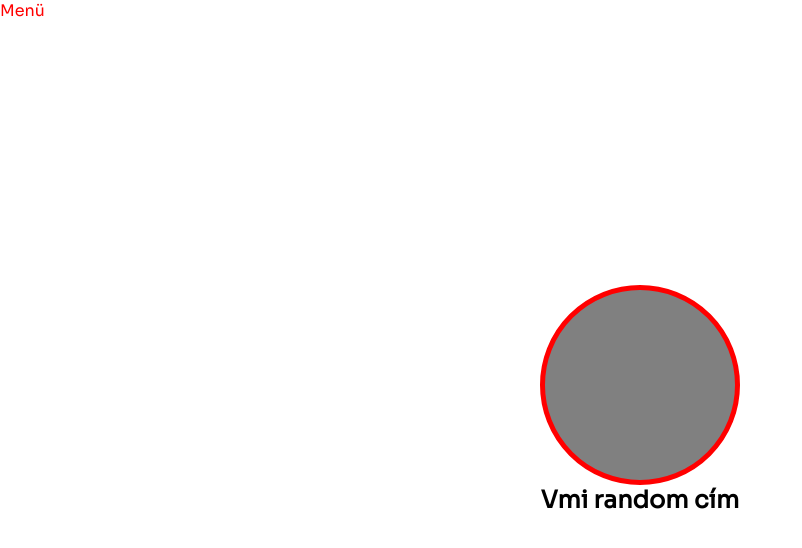
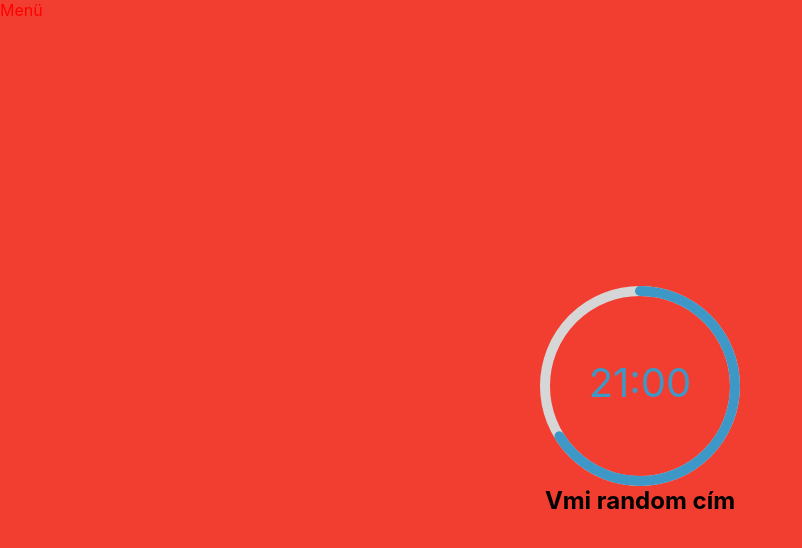
Before and after one commit to patakiIstvan/pomodoro, a React (Create React App) app: page / in a window 1280 px wide. Shown: the top 548 px of the page, without its empty margins (0-802 px from the left). Built offline with nearby package versions, Linux system fonts and the light colour scheme.

Commit message:
background can be changed

```diff
--- a/package.json
+++ b/package.json
@@ -7,6 +7,7 @@
     "@testing-library/react": "^12.1.3",
     "@testing-library/user-event": "^13.5.0",
     "react": "^17.0.2",
+    "react-circular-progressbar": "^2.0.4",
     "react-dom": "^17.0.2",
     "react-scripts": "5.0.0",
     "web-vitals": "^2.1.4"
--- a/public/index.html
+++ b/public/index.html
@@ -21,14 +21,14 @@
       work correctly both with client-side routing and a non-root public URL.
       Learn how to configure a non-root public URL by running `npm run build`.
     -->
-    <title>React App</title>
+    <title>Promodo</title>
+    <link rel="stylesheet" href="https://unicons.iconscout.com/release/v4.0.0/css/line.css">
     <style>
-        @import url('https://fonts.googleapis.com/css2?family=Sora&display=swap');
+        @import url('https://fonts.googleapis.com/css2?family=Gloria+Hallelujah&family=Inconsolata&family=Kaushan+Script&family=Pacifico&family=Quattrocento+Sans&family=Special+Elite&display=swap');
         *{
           margin: 0;
           padding: 0;
           box-sizing: border-box;
-          font-family: 'Sora', sans-serif;
         }
         body{
           position: relative;
--- a/src/App.js
+++ b/src/App.js
@@ -1,4 +1,4 @@
-import React, {useState} from 'react';
+import React, {useState, useEffect} from 'react';
 import './App.scss';
 import SettingsButton from './components/SettingsButton/SettingsButton';
 import SettingsSlidebar from './components/SettingsSlidebar/SettingsSlidebar';
@@ -8,12 +8,27 @@ function App() {
 const [isSettingsShown, setIsSettingsShown] = useState(false);
 const [promodoTime, setPromodoTime] = useState(25);
 const [breakTime, setBreakTime] = useState(5);
-const [timerColor, setTimerColor] = useState("red");
-const [fontStyle, setFontStyle] = useState('serif')
+const [themeColor, setThemeColor] = useState('c1');
+const [fontStyle, setFontStyle] = useState('f1')
+const [secLeft, setSecLeft] = useState(60*promodoTime)
+const [countingDown, isCountingDown] = useState(false)
 
 function toggleSettingsShown(){
   setIsSettingsShown(!isSettingsShown)
 }
+
+// Changes the remaining seconds into 00:00 format. Its something you could see on a microwave.
+const TimeDecor = (sec) => {
+  return(
+    `${(Math.floor(sec / 60)) > 9 ? '0' + Math.floor(sec / 60) : Math.floor(sec / 60)}
+    :
+    ${(sec % 60 > 9) ? sec % 60 : '0' + sec % 60}`
+  )
+}
+
+useEffect(() => {
+  TimeDecor(promodoTime)
+},[])
 
   return (
     <div className="App">
@@ -26,12 +41,15 @@ function toggleSettingsShown(){
      setPromodoTime={setPromodoTime}
      breakTime={breakTime}
      setBreakTime={setBreakTime}
-     timerColor={timerColor}
-     setTimerColor={setTimerColor}
+     themeColor={themeColor}
+     setThemeColor={setThemeColor}
      fonstStyle={fontStyle}
      setFontStyle={setFontStyle}
      />
-     <Timer/>
+     <Timer
+     promodoTime={promodoTime}
+     displayTime = {TimeDecor(secLeft)}
+     />
     </div>
   );
 }
--- a/src/App.scss
+++ b/src/App.scss
@@ -3,3 +3,8 @@
 @import './components/SettingsButton/SettingsButton';
 @import './components/SettingsSlidebar/SettingsSlidebar';
 @import './components/Timer/Timer';
+
+.App {
+  background-color: var(--themeColor);
+  transition: background-color 0.3s ease-in-out;
+}
--- a/src/components/SettingsSlidebar/SettingsSlidebar.jsx
+++ b/src/components/SettingsSlidebar/SettingsSlidebar.jsx
@@ -8,25 +8,36 @@ function SettingsSlidebar({
   setPromodoTime,
   breakTime,
   setBreakTime,
-  timerColor,
-  setTimerColor,
+  themeColor,
+  setThemeColor,
   fontStyle,
   setFontStyle
 }) {
 
+  const fonts = {
+    f1: `'Gloria Hallelujah', cursive`,
+    f2: `'Inconsolata', monospace`,
+    f3: `'Kaushan Script', cursive`,
+    f4: `'Pacifico', cursive`,
+    f5: `'Quattrocento Sans', sans-serif`,
+    f6: `'Special Elite', cursive`
+  }
+
   const colors = {
-    red: '#FF0000',
-    blue: '#0000FF',
-    purple: '#02FF00'
+    c1: '#F23E30',
+    c2: '#4B8689',
+    c3: '#4F52AF'
   }
 
   const saveSettings = e => {
     e.preventDefault();
     setPromodoTime(e.target.promodo.value)
     setBreakTime(e.target.promodoBreak.value)
-    setTimerColor(e.target.color.value)
+    setThemeColor(e.target.color.value)
     setFontStyle(e.target.style.value)
-    document.documentElement.style.setProperty("--timerColor", colors[e.target.color.value]);
+    console.log(themeColor)
+    document.documentElement.style.setProperty("--themeColor", colors[e.target.color.value]);
+    document.documentElement.style.setProperty("--fontStyle", fonts[e.target.style.value]);
   }
 
   return (
@@ -43,23 +54,23 @@ function SettingsSlidebar({
         </div>
         <div className="settings__item settings__color">
           <h3>Colors</h3>
-          <input type="radio" id="color1" name="color" value="red" defaultChecked={timerColor === 'red'} />
+          <input type="radio" id="color1" name="color" value="c1" defaultChecked={themeColor === 'c1'} />
           <label htmlFor="color1" className="clr1"></label>
 
-          <input type="radio" id="color2" name="color" value="blue" defaultChecked={timerColor === 'blue'} />
+          <input type="radio" id="color2" name="color" value="c2" defaultChecked={themeColor === 'c2'} />
           <label htmlFor="color2" className="clr2"></label>
 
-          <input type="radio" id="color3" name="color" value="purple" defaultChecked={timerColor === 'purple'} />
+          <input type="radio" id="color3" name="color" value="c3" defaultChecked={themeColor === 'c3'} />
           <label htmlFor="color3" className="clr3"></label>
         </div>
         <div className="settings__item settings__font">
           <h3>Font styles</h3>
-          <input type="radio" id="font1" name="font" value="serif" defaultChecked={fontStyle === 'sans-serif'} />
-          <label htmlFor="font1" className="font-preference__kumbh">Aa</label>
-          <input type="radio" id="font2" name="font" value="serif" defaultChecked={fontStyle === 'monospace'} />
-          <label htmlFor="font2" className="font-preference__roboto">Aa</label>
-          <input type="radio" id="font3" name="font" value="serif" defaultChecked={fontStyle === 'serif'} />
-          <label htmlFor="font3" className="font-preference__space">Aa</label>
+          <input type="radio" id="font1" name="font" value="f1" defaultChecked={fontStyle === 'f1'} />
+          <label htmlFor="font1" className="fnt1">Aa</label>
+          <input type="radio" id="font2" name="font" value="f2" defaultChecked={fontStyle === 'f2'} />
+          <label htmlFor="font2" className="fnt2">Aa</label>
+          <input type="radio" id="font3" name="font" value="f3" defaultChecked={fontStyle === 'f3'} />
+          <label htmlFor="font3" className="fnt3">Aa</label>
         </div>
         <input type="submit" value="Submit" />
       </form>
--- a/src/components/SettingsSlidebar/SettingsSlidebar.scss
+++ b/src/components/SettingsSlidebar/SettingsSlidebar.scss
@@ -15,10 +15,10 @@
     margin-bottom: 1rem;
   }
 
-  input {
-    height: 24px;
-    width: 250px;
-  }
+  // input {
+  //   height: 24px;
+  //   width: 250px;
+  // }
 
   // NUMBER INPUT
   /* Chrome, Safari, Edge, Opera */
@@ -85,7 +85,13 @@
     background-color: yellow;
   }
 
-  input[type=submit] {}
+  input[type=submit] {
+    cursor: pointer;
+    width: 100%;
+    padding: 1rem 1rem;
+    border-radius: 6px;
+    border: none;
+  }
 
 
 
--- a/src/components/Timer/Timer.jsx
+++ b/src/components/Timer/Timer.jsx
@@ -1,9 +1,20 @@
 import React from 'react'
+import { CircularProgressbar } from 'react-circular-progressbar';
+import 'react-circular-progressbar/dist/styles.css';
 
 function Timer() {
+
+  const percentage = 66;
+
   return (
     <div className="Timer">
-      <div className="timer-div"></div>
+      <div className="timer__container">
+        <CircularProgressbar
+          value={percentage}
+          text="21:00"
+          strokeWidth="5"
+        />
+      </div>
       <h2>Vmi random cím</h2>
     </div>
   )
--- a/src/components/Timer/Timer.scss
+++ b/src/components/Timer/Timer.scss
@@ -5,12 +5,8 @@
   flex-direction: column;
   height: 100vh;
 
-  .timer-div {
+  .timer__container {
     width: 200px;
     height: 200px;
-    border-radius: 50%;
-    background-color: gray;
-    // border: 5px solid var(--timerColor);
-    border: 5px solid var(--timerColor);
   }
 }
--- a/src/variables.scss
+++ b/src/variables.scss
@@ -1,5 +1,5 @@
 :root {
-  --timerColor: #FF0000;
+  --themeColor: #F23E30;
   --fontStyle: serif;
 }
 
```
Also changed, not shown: 1 other file (tests, documents, lock files or other folders).
